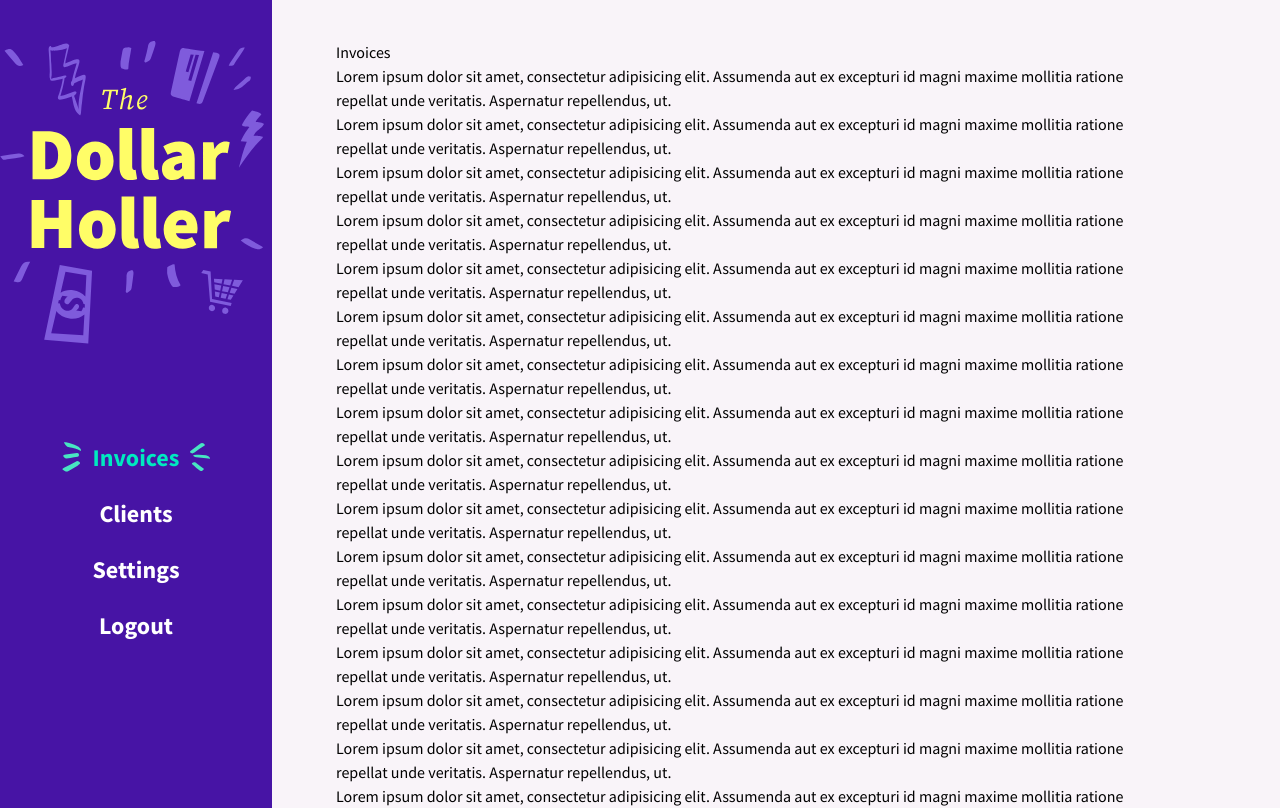
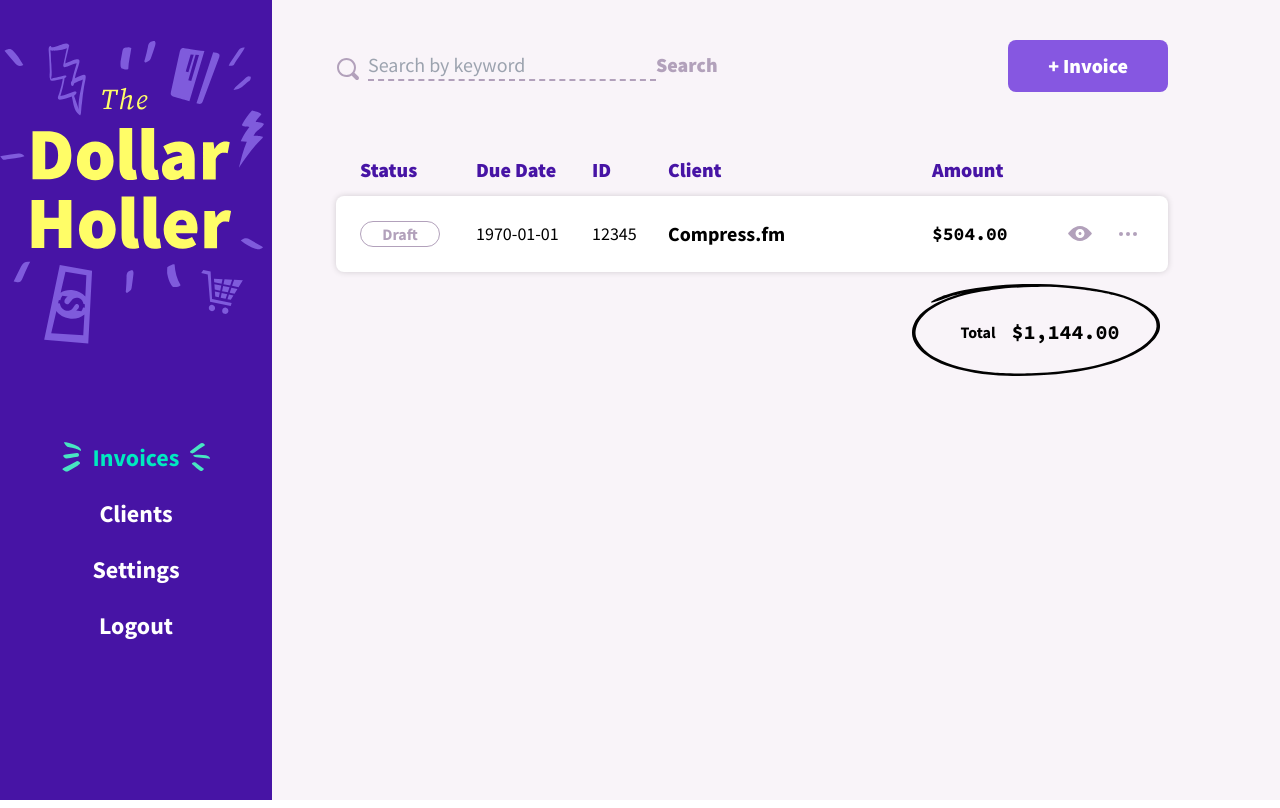
Before and after one commit to michael-farwell/dollarholler-svelte, a SvelteKit app: page /invoices in a window 1280 px wide. Shown: the top 808 px of the page. Built offline with nearby package versions, Linux system fonts and the light colour scheme.

Commit message:
complete lesson 14

```diff
--- a/src/app.css
+++ b/src/app.css
@@ -15,7 +15,13 @@
 }
 
 @layer components {
+  .invoice-table {
+    @apply grid grid-cols-invoiceTable gap-4 px-6 mb-3 w-full;
+  }
 }
 
 @layer utilities {
+  .center {
+    @apply flex items-center justify-center;
+  }
 }
--- /dev/null
+++ b/src/lib/components/CircledAmount.svelte
@@ -0,0 +1,9 @@
+<script lang="ts">
+  export let label: string;
+  export let amount: string;
+</script>
+
+<div class="flex gap-x-4 bg-circled bg-no-repeat min-h-[6rem] min-w-[16rem] center float-right">
+  <div class="font-bold">{label}</div>
+  <div class="font-mono text-xl font-bold">{amount}</div>
+</div>
--- /dev/null
+++ b/src/lib/components/Icon/Search.svelte
@@ -0,0 +1,12 @@
+<script lang="ts">
+  export let width: number = 24, height: number = 24;
+</script>
+
+<svg
+    {width}
+    {height}
+    viewBox="0 0 24 24"
+    fill="none"
+    xmlns="http://www.w3.org/2000/svg">
+  <path d="M22.414 19.586L18.455 15.627C19.439 14.108 19.973 12.339 19.973 10.486C19.973 7.953 18.987 5.57 17.194 3.779C15.402 1.987 13.02 1 10.486 1C7.952 1 5.57 1.987 3.779 3.778C1.987 5.57 1 7.953 1 10.486C1 13.02 1.987 15.403 3.779 17.194C5.57 18.986 7.953 19.972 10.486 19.972C12.34 19.972 14.108 19.44 15.627 18.455L19.586 22.414C19.964 22.792 20.466 23 21 23C21.534 23 22.036 22.792 22.414 22.414C22.792 22.037 23 21.535 23 21C23 20.465 22.792 19.963 22.414 19.586ZM5.193 15.778C3.779 14.365 3 12.486 3 10.486C3 8.486 3.779 6.607 5.193 5.194C6.607 3.779 8.486 3 10.486 3C12.486 3 14.365 3.779 15.779 5.194C17.193 6.607 17.972 8.486 17.972 10.486C17.972 12.486 17.193 14.365 15.779 15.779C14.365 17.194 12.486 17.972 10.486 17.972C8.486 17.972 6.607 17.194 5.193 15.778Z" />
+</svg>
--- /dev/null
+++ b/src/lib/components/Icon/ThreeDots.svelte
@@ -0,0 +1,23 @@
+<script lang="ts">
+  export let width: number = 24, height: number = 24;
+</script>
+
+<svg
+    {width}
+    {height}
+    viewBox="0 0 24 24"
+    fill="none"
+    xmlns="http://www.w3.org/2000/svg">
+  <circle
+      cx="5"
+      cy="12"
+      r="2" />
+  <circle
+      cx="12"
+      cy="12"
+      r="2" />
+  <circle
+      cx="19"
+      cy="12"
+      r="2" />
+</svg>
--- /dev/null
+++ b/src/lib/components/Icon/View.svelte
@@ -0,0 +1,13 @@
+<script lang="ts">
+  export let width: number = 24, height: number = 24;
+</script>
+
+<svg
+    {width}
+    {height}
+    viewBox="0 0 24 24"
+    fill="none"
+    xmlns="http://www.w3.org/2000/svg">
+  <path d="M24 11.5C24 11.5 18.9285 4 12 4C5.0715 4 0 11.5 0 11.5C0 11.5 5.0715 19 12 19C18.9285 19 24 11.5 24 11.5ZM12 16C9.5145 16 7.5 13.987 7.5 11.5C7.5 9.013 9.5145 7 12 7C14.484 7 16.5 9.013 16.5 11.5C16.5 13.987 14.484 16 12 16Z" />
+  <path d="M12 13C12.8284 13 13.5 12.3284 13.5 11.5C13.5 10.6716 12.8284 10 12 10C11.1716 10 10.5 10.6716 10.5 11.5C10.5 12.3284 11.1716 13 12 13Z" />
+</svg>
--- /dev/null
+++ b/src/lib/components/Search.svelte
@@ -0,0 +1,17 @@
+<script lang="ts">
+  import Search from "$lib/components/Icon/Search.svelte";
+</script>
+
+<div class="relative flex w-full items-baseline">
+  <div class="mr-2 text-pastelPurple mt-auto">
+    <Search />
+  </div>
+  <input
+      class="w-72 border-b-2 border-dashed border-b-pastelPurple bg-transparent font-sansSerif text-xl text-black outline-none focus:border-b-lavenderIndigo focus:border-solid"
+      type="text"
+      name="search"
+      placeholder="Search by keyword">
+  <button class="font-sansSerif text-xl font-black text-pastelPurple">
+    Search
+  </button>
+</div>
--- /dev/null
+++ b/src/lib/components/Tag.svelte
@@ -0,0 +1,31 @@
+<script lang="ts">
+  export let label: "draft" | "sent" | "current" | "late" | "paid" = "draft";
+</script>
+
+<div
+    class="text-md w-20 rounded-full text-center font-bold capitalize border-1"
+    class:inverted={label === "draft"}
+    class:success={label === "sent" || label === "current"}
+    class:alert={label === "late"}
+    class:archive={label === "paid"}>
+  {label}
+</div>
+
+<style lang="postcss">
+  .inverted {
+    @apply border-pastelPurple text-pastelPurple;
+  }
+
+  .success {
+    @apply border-robinEggBlue bg-robinEggBlue text-blueGem;
+  }
+
+  .alert {
+    @apply border-scarlet bg-scarlet text-goldenFizz;
+  }
+
+
+  .archive {
+    @apply border-pastelPurple bg-pastelPurple text-white;
+  }
+</style>
--- a/src/routes/(dashboard)/invoices/+page.svelte
+++ b/src/routes/(dashboard)/invoices/+page.svelte
@@ -1,24 +1,70 @@
-Invoices
+<script lang="ts">
+  import CircledAmount from "$lib/components/CircledAmount.svelte";
+  import ThreeDots from "$lib/components/Icon/ThreeDots.svelte";
+  import View from "$lib/components/Icon/View.svelte";
+  import Search from "$lib/components/Search.svelte";
+  import Tag from "$lib/components/Tag.svelte";
+</script>
 
-<p>Lorem ipsum dolor sit amet, consectetur adipisicing elit. Assumenda aut ex excepturi id magni maxime mollitia ratione repellat unde veritatis. Aspernatur repellendus, ut.</p>
-<p>Lorem ipsum dolor sit amet, consectetur adipisicing elit. Assumenda aut ex excepturi id magni maxime mollitia ratione repellat unde veritatis. Aspernatur repellendus, ut.</p>
-<p>Lorem ipsum dolor sit amet, consectetur adipisicing elit. Assumenda aut ex excepturi id magni maxime mollitia ratione repellat unde veritatis. Aspernatur repellendus, ut.</p>
-<p>Lorem ipsum dolor sit amet, consectetur adipisicing elit. Assumenda aut ex excepturi id magni maxime mollitia ratione repellat unde veritatis. Aspernatur repellendus, ut.</p>
-<p>Lorem ipsum dolor sit amet, consectetur adipisicing elit. Assumenda aut ex excepturi id magni maxime mollitia ratione repellat unde veritatis. Aspernatur repellendus, ut.</p>
-<p>Lorem ipsum dolor sit amet, consectetur adipisicing elit. Assumenda aut ex excepturi id magni maxime mollitia ratione repellat unde veritatis. Aspernatur repellendus, ut.</p>
-<p>Lorem ipsum dolor sit amet, consectetur adipisicing elit. Assumenda aut ex excepturi id magni maxime mollitia ratione repellat unde veritatis. Aspernatur repellendus, ut.</p>
-<p>Lorem ipsum dolor sit amet, consectetur adipisicing elit. Assumenda aut ex excepturi id magni maxime mollitia ratione repellat unde veritatis. Aspernatur repellendus, ut.</p>
-<p>Lorem ipsum dolor sit amet, consectetur adipisicing elit. Assumenda aut ex excepturi id magni maxime mollitia ratione repellat unde veritatis. Aspernatur repellendus, ut.</p>
-<p>Lorem ipsum dolor sit amet, consectetur adipisicing elit. Assumenda aut ex excepturi id magni maxime mollitia ratione repellat unde veritatis. Aspernatur repellendus, ut.</p>
-<p>Lorem ipsum dolor sit amet, consectetur adipisicing elit. Assumenda aut ex excepturi id magni maxime mollitia ratione repellat unde veritatis. Aspernatur repellendus, ut.</p>
-<p>Lorem ipsum dolor sit amet, consectetur adipisicing elit. Assumenda aut ex excepturi id magni maxime mollitia ratione repellat unde veritatis. Aspernatur repellendus, ut.</p>
-<p>Lorem ipsum dolor sit amet, consectetur adipisicing elit. Assumenda aut ex excepturi id magni maxime mollitia ratione repellat unde veritatis. Aspernatur repellendus, ut.</p>
-<p>Lorem ipsum dolor sit amet, consectetur adipisicing elit. Assumenda aut ex excepturi id magni maxime mollitia ratione repellat unde veritatis. Aspernatur repellendus, ut.</p>
-<p>Lorem ipsum dolor sit amet, consectetur adipisicing elit. Assumenda aut ex excepturi id magni maxime mollitia ratione repellat unde veritatis. Aspernatur repellendus, ut.</p>
-<p>Lorem ipsum dolor sit amet, consectetur adipisicing elit. Assumenda aut ex excepturi id magni maxime mollitia ratione repellat unde veritatis. Aspernatur repellendus, ut.</p>
-<p>Lorem ipsum dolor sit amet, consectetur adipisicing elit. Assumenda aut ex excepturi id magni maxime mollitia ratione repellat unde veritatis. Aspernatur repellendus, ut.</p>
-<p>Lorem ipsum dolor sit amet, consectetur adipisicing elit. Assumenda aut ex excepturi id magni maxime mollitia ratione repellat unde veritatis. Aspernatur repellendus, ut.</p>
-<p>Lorem ipsum dolor sit amet, consectetur adipisicing elit. Assumenda aut ex excepturi id magni maxime mollitia ratione repellat unde veritatis. Aspernatur repellendus, ut.</p>
-<p>Lorem ipsum dolor sit amet, consectetur adipisicing elit. Assumenda aut ex excepturi id magni maxime mollitia ratione repellat unde veritatis. Aspernatur repellendus, ut.</p>
-<p>Lorem ipsum dolor sit amet, consectetur adipisicing elit. Assumenda aut ex excepturi id magni maxime mollitia ratione repellat unde veritatis. Aspernatur repellendus, ut.</p>
-<p>Lorem ipsum dolor sit amet, consectetur adipisicing elit. Assumenda aut ex excepturi id magni maxime mollitia ratione repellat unde veritatis. Aspernatur repellendus, ut.</p>
+<svelte:head>
+  <title>Invoices | The Dollar Holler</title>
+</svelte:head>
+
+<div class="flex justify-between items-center mb-16">
+  <!--  Search Field -->
+  <Search />
+
+  <!--  New Invoice Button -->
+  <div>
+    <button class="relative whitespace-nowrap rounded-lg bg-lavenderIndigo px-10 py-3 font-sansSerif text-xl font-black text-white shadow-colored hover:shadow-coloredHover translate-y-0 hover:-translate-y-2 transition-all">
+      + Invoice
+    </button>
+  </div>
+</div>
+
+<!-- List of Invoices -->
+<div>
+  <!--  Header -->
+  <div class="table-header invoice-table text-daisyBush">
+    <h3>Status</h3>
+    <h3>Due Date</h3>
+    <h3>ID</h3>
+    <h3>Client</h3>
+    <h3>Amount</h3>
+    <div></div>
+    <div></div>
+  </div>
+
+  <!--  Invoices -->
+  <div class="invoice-table items-center bg-white py-6 rounded-lg shadow-tableRow">
+    <div>
+      <Tag />
+    </div>
+    <div class="text-lg">1970-01-01</div>
+    <div class="text-lg">12345</div>
+    <div class="text-xl font-bold">Compress.fm</div>
+    <div class="text-lg font-mono font-bold">$504.00</div>
+    <div class="text-lg center">
+      <a
+          href="#"
+          class="text-pastelPurple hover:text-daisyBush">
+        <View />
+      </a>
+    </div>
+    <div class="text-lg center">
+      <button class="text-pastelPurple hover:text-daisyBush">
+        <ThreeDots />
+      </button>
+    </div>
+  </div>
+</div>
+
+<CircledAmount
+    label="Total"
+    amount="$1,144.00" />
+
+<style lang="postcss">
+  .table-header h3 {
+    @apply text-xl font-black leading-snug;
+  }
+</style>
--- a/tailwind.config.js
+++ b/tailwind.config.js
@@ -8,6 +8,17 @@
       handwriting: ["Kalam", "cursive"],
     },
     extend: {
+      backgroundImage: {
+        circled: "url('/images/circle.svg')",
+      },
+      borderWidth: {
+        "1": "1px",
+      },
+      boxShadow: {
+        colored: "0px 7px 16px rgba(127, 91, 220, 0.002)",
+        coloredHover: "0px 16px 25px rgba(127, 91, 220, 0.3)",
+        tableRow: "0px 0px 6px rgba(0, 0, 0, 0.16)",
+      },
       colors: {
         lavenderIndigo: "#8657e1",
         daisyBush: "#4714a5",
@@ -24,10 +35,13 @@
         gallery: "#efeaf2",
         fog: "#decaec",
       },
+      gridTemplateColumns: {
+        "invoiceTable": "100px 100px 60px 1fr 116px 32px 32px",
+      },
       zIndex: {
         navbarToggle: 91,
         navBar: 90,
-      }
+      },
     },
   },
   plugins: [],
```
Also changed, not shown: static/images/circle.svg (added).
